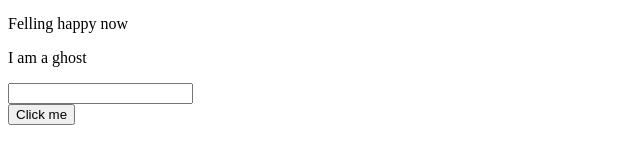
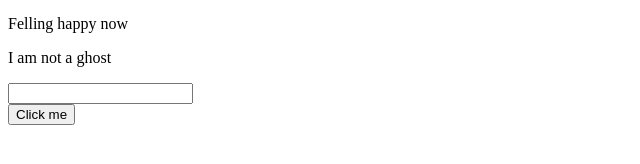
Before and after one commit to mahdimonir/my-first-website, a plain HTML site: page index.html in a window 1280 px wide. Shown: the part 146-310 px from the top of the page, 0-640 px from the left. Drawn offline with Linux system fonts and the light colour scheme.

Commit message:
text updated

```diff
--- a/index.html
+++ b/index.html
@@ -9,7 +9,7 @@
         <h3>Look Mama!!! I can push to github</h3>
         <h3>It's not mama! it's your amma</h3>
         <p>Felling happy now</p>
-        <p>I am a ghost</p>
+        <p>I am not a ghost</p>
         <input type="text">
         <br>
         <button>Click me</button>
```
